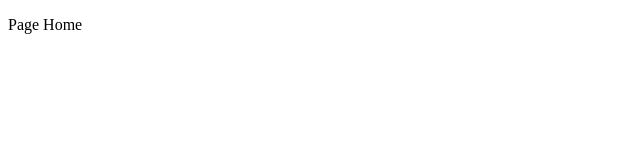
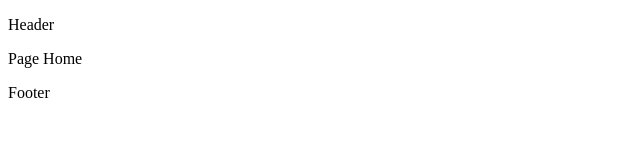
Before and after one commit to VoltG3/react_lors, a React (Create React App) app: page /home in a window 1280 px wide. Shown: the top 160 px of the page, without its empty margins (0-640 px from the left). Built offline with nearby package versions, Linux system fonts and the light colour scheme.

Commit message:
[ ADDING ] - header & footer

```diff
--- a/src/App.js
+++ b/src/App.js
@@ -1,9 +1,14 @@
 import { Outlet } from 'react-router-dom'
+
+import Header from './components/Header'
+import Footer from './components/Footer'
 
 export default function App() {
     return (
         <div>
+            <Header />
             <Outlet />
+            <Footer />
         </div>
   )
 }
--- /dev/null
+++ b/src/components/Footer.js
@@ -0,0 +1,8 @@
+
+export default function Footer() {
+    return (
+        <>
+            <p>Footer</p>
+        </>
+    )
+}
--- /dev/null
+++ b/src/components/Header.js
@@ -0,0 +1,8 @@
+
+export default function Header() {
+    return (
+        <>
+            <p>Header</p>
+        </>
+    )
+}
```
